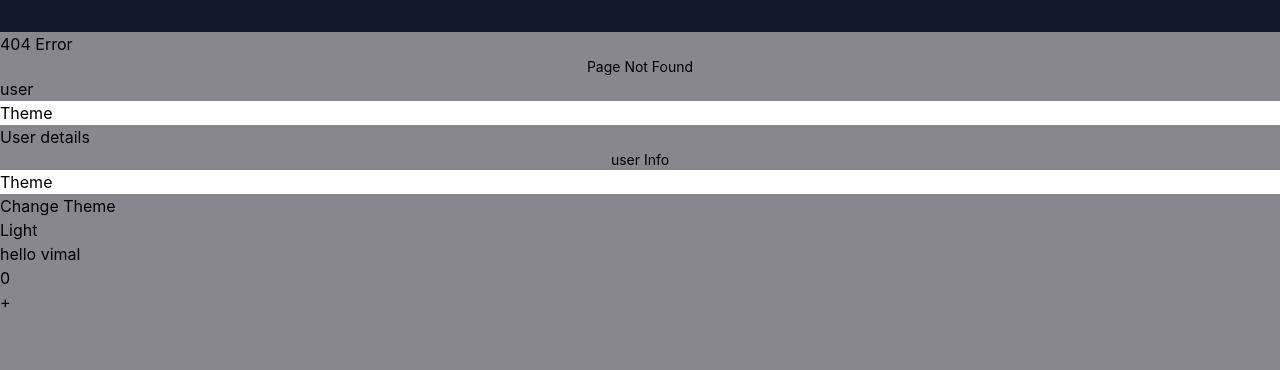
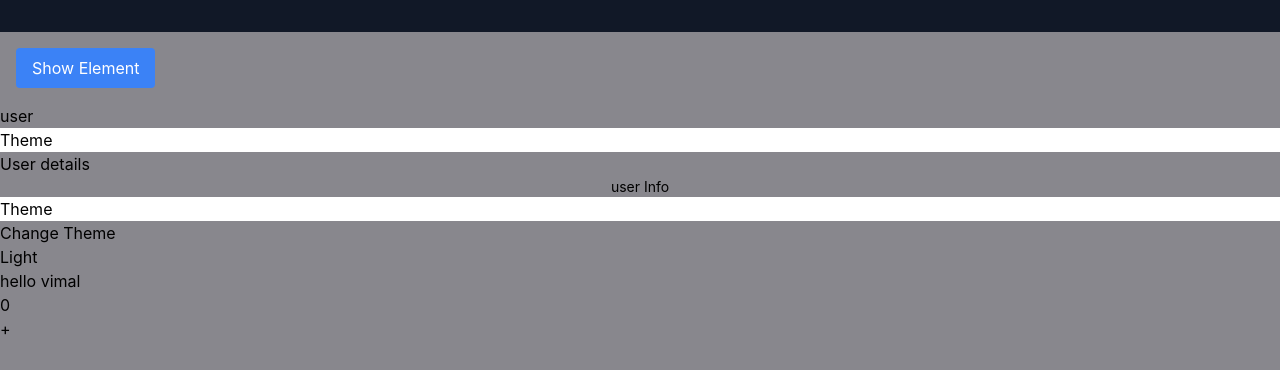
Before and after one commit to vimal336/inter-pre, a React (Vite) app: page /Challenges in a window 1280 px wide. Before the commit this address had no page. Shown: the top 370 px of the page. Built offline with nearby package versions, Linux system fonts and the light colour scheme.

Commit message:
problem solving

```diff
--- a/src/App.jsx
+++ b/src/App.jsx
@@ -27,6 +27,7 @@ import Redux from "./Redux";
 import Bootstrap from "./Bootstrap";
 import Project from "./Project";
 import ProblemSolving from "./ProblemSolving";
+import Challenges from "./Challenge/Challenges";
 
 export const ThemeContext = createContext();
 
@@ -70,6 +71,7 @@ function App() {
       <Route path="HtmlCss" element={<HtmlCss/>}></Route>
       <Route path="Redux" element={<Redux/>}></Route>
       <Route path="Bootstrap" element={<Bootstrap/>}></Route>
+      <Route path="Challenges" element={<Challenges/>}></Route>
      </Routes>
      </BrowserRouter>
 
--- /dev/null
+++ b/src/Challenge/Challenges.jsx
@@ -0,0 +1,11 @@
+import ToggleComponent from "./Toggle"
+
+const Challenges = () => {
+  return (
+    <div>
+<ToggleComponent/>
+    </div>
+  )
+}
+
+export default Challenges
--- /dev/null
+++ b/src/Challenge/Toggle.jsx
@@ -0,0 +1,24 @@
+import { useState } from "react";
+
+const ToggleComponent = () => {
+  const [isVisible, setIsVisible] = useState(false);
+
+  return (
+    <div className="p-4">
+      <button
+        onClick={() => setIsVisible(!isVisible)}
+        className="px-4 py-2 bg-blue-500 text-white rounded"
+      >
+        {isVisible ? "Hide" : "Show"} Element
+      </button>
+
+      {isVisible && (
+        <div className="mt-4 p-4 bg-gray-200 rounded">
+          <p>This is a toggled element!</p>
+        </div>
+      )}
+    </div>
+  );
+};
+
+export default ToggleComponent;
--- a/src/NavBar.jsx
+++ b/src/NavBar.jsx
@@ -54,6 +54,8 @@ const Navbar = () => {
           <li><Link to="/mapping" className="hover:text-gray-400">Mapping</Link></li>
           <li><Link to="/Todos" className="hover:text-gray-400">Todos</Link></li>
           <li><Link to="/UseCallBack" className="hover:text-gray-400">UseCallBack</Link></li>
+          <li><Link to="/UseMemoHook" className="hover:text-gray-400">Usememohook</Link></li>
+          <li><Link to="/Challenges" className="hover:text-gray-400">Task</Link></li>
           {/* <li><Link to="/useCall" className="hover:text-gray-400">Usecall</Link></li>
           <li><Link to="/use-reducer" className="hover:text-gray-400">UseReduce</Link></li>
           <li><Link to="/use-effect-hook" className="hover:text-gray-400">UseEffect</Link></li>
--- a/src/UseMemoHook.jsx
+++ b/src/UseMemoHook.jsx
@@ -98,18 +98,18 @@ export const UseMemoHook = () => {
   const [ toggle, setToggle] = useState(false);
 
     //without usememo
-  const square = useMemo(() => {
-    console.log("Calculating square...");
-    return count * count;
-  },[count]);
+  // const square = useMemo(() => {
+  //   console.log("Calculating square...");
+  //   return count * count;
+  // },[count]);
 
 
 
   //without usememo
-  // const square = (() => {
-  //   console.log("Calculating square...");
-  //   return count * count;
-  // })();
+  const square = (() => {
+    console.log("Calculating square...");
+    return count * count;
+  })();
 
   return(
   <>
```
